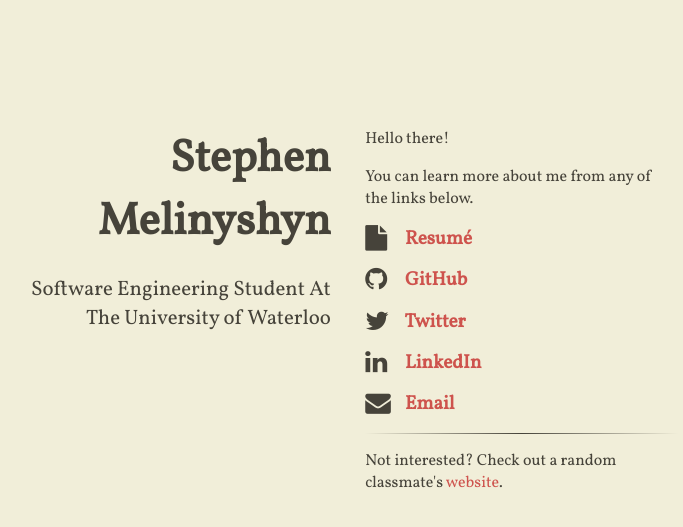
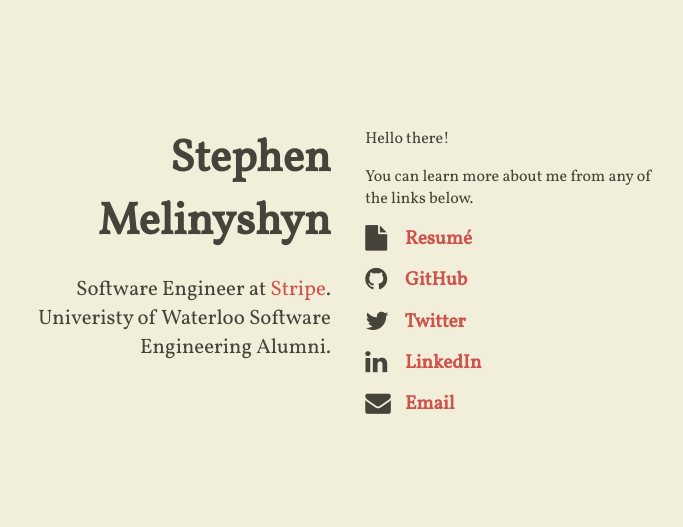
Before and after one commit to Melinysh/melinysh.github.io, a Jekyll site: the page built from index.html, in a window 1280 px wide. Shown: the top 527 px of the page, without its empty margins (302-985 px from the left). Built offline with Jekyll 4.4.1, drawn with Linux system fonts in a browser that asks for light colours; nearby versions of some CDN libraries.

Commit message:
Homepage tweaks

```diff
--- a/_config.yml
+++ b/_config.yml
@@ -9,7 +9,7 @@
   # author will appear under the avatar (optional)
   author: "Stephen Melinyshyn"
   # tagline will appear under the title (optional)
-  tagline: "Software Engineering Student At The University of Waterloo"
+  tagline: "Software Engineer at <a href='https://stripe.com'>Stripe</a>. Univeristy of Waterloo Software Engineering Alumni."
   # if include_content is true, the contents of the content.html include will be
   # added right above the generated item list, if present
   include_content: true
--- a/_includes/content.html
+++ b/_includes/content.html
@@ -25,8 +25,8 @@
   </li>
 </ul>
 
+<!--
 <hr>
-
 <p>Not interested? Check out a random classmate's <a id="randomse" href="">website</a>.</p>
 <script type="text/javascript">
   (function(){
@@ -47,3 +47,4 @@
     document.getElementById("randomse").href = frens[Math.floor((Math.random() * frens.length))];
   })();
 </script>
+-->
```
